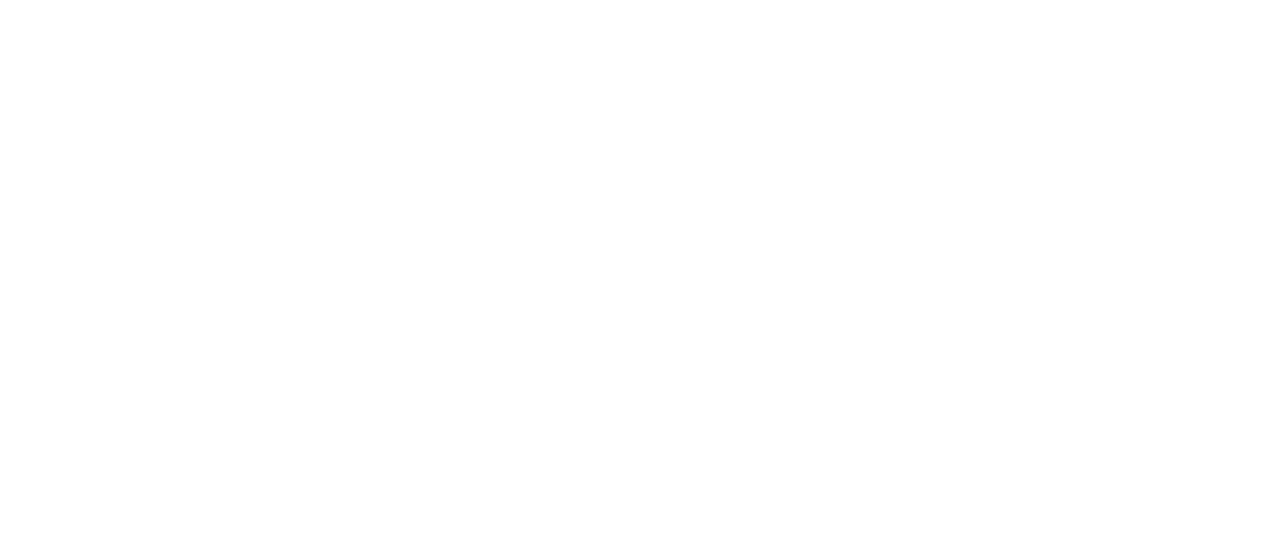
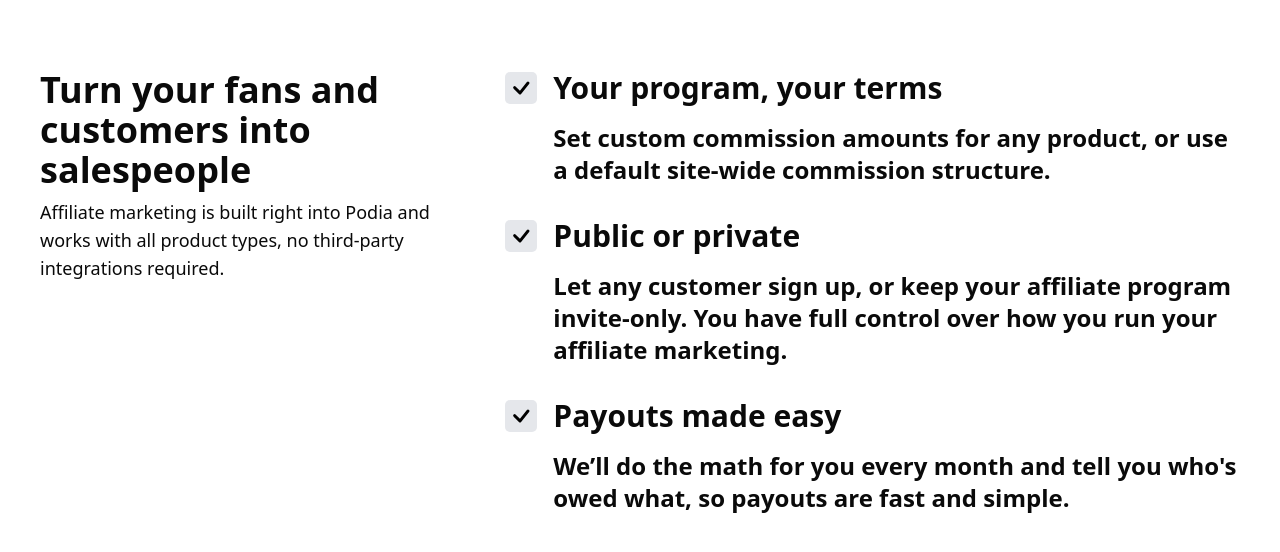
Before and after one commit to TanviHanda/podia, a React (Vite) app: page / in a window 1280 px wide. Shown: the part 4239-4791 px from the top of the page. Before the commit the page ends 4169 px from the top, so only its background shows below. Built offline with nearby package versions, Linux system fonts and the light colour scheme.

Commit message:
update: add page7

```diff
--- a/src/components/MainContent.tsx
+++ b/src/components/MainContent.tsx
@@ -5,6 +5,7 @@
 import Page4 from './Page4'
 import Page5 from './Page5'
 import Page6 from './Page6'
+import Page7 from './Page7'
 const MainContent = () => {
   return (
     <div >
@@ -14,6 +15,7 @@
         <Page4 />
         <Page5 />
         <Page6 />
+        <Page7 />
     </div>
   )
 }
--- /dev/null
+++ b/src/components/Page7.tsx
@@ -0,0 +1,32 @@
+import React from 'react'
+import { BsCheck } from 'react-icons/bs'
+const Page7 = () => {
+  return (
+    <section>
+      <div className='flex flex-col lg:flex-row gap-10 lg:pl-10 lg:pr-10 pt-35 pb-35 p-8'>
+        <div className='flex flex-col gap-2 '>
+        <h2 className='font-bold text-2xl lg:text-4xl'>Turn your fans and customers into salespeople</h2>
+        <p className='text-lg'>Affiliate marketing is built right into Podia and works with all product types, no third-party integrations required.</p>
+      </div>
+      <div>
+        <ul className='flex flex-col gap-8'>
+            <li className='flex flex-col gap-4'>
+                <h1 className='flex items-center gap-4 text-2xl font-bold lg:text-3xl'><BsCheck className="lg:w-8 lg:h-8 text-black w-8 h-8 bg-gray-200 rounded-[5px]" />Your program, your terms</h1>
+                <p className='text-lg font-semibold lg:text-2xl pl-12'>Set custom commission amounts for any product, or use a default site-wide commission structure.</p>
+            </li>
+            <li className='flex flex-col gap-4'>
+                <h1 className='flex items-center gap-4 text-2xl font-bold lg:text-3xl'><BsCheck className="lg:w-8 lg:h-8 text-black w-8 h-8 bg-gray-200 rounded-[5px]" />Public or private</h1>
+                <p className='text-lg font-semibold lg:text-2xl pl-12'>Let any customer sign up, or keep your affiliate program invite-only. You have full control over how you run your affiliate marketing.</p>
+            </li>
+            <li className='flex flex-col gap-4'>
+                <h1 className='flex items-center gap-4 text-2xl font-bold lg:text-3xl'><BsCheck className="lg:w-8 lg:h-8 text-black w-8 h-8 bg-gray-200 rounded-[5px]" />Payouts made easy</h1>
+                <p className='text-lg font-semibold lg:text-2xl pl-12'>We’ll do the math for you every month and tell you who's owed what, so payouts are fast and simple.</p>
+            </li>
+        </ul>
+      </div>
+      </div>
+    </section>
+  )
+}
+
+export default Page7
```
